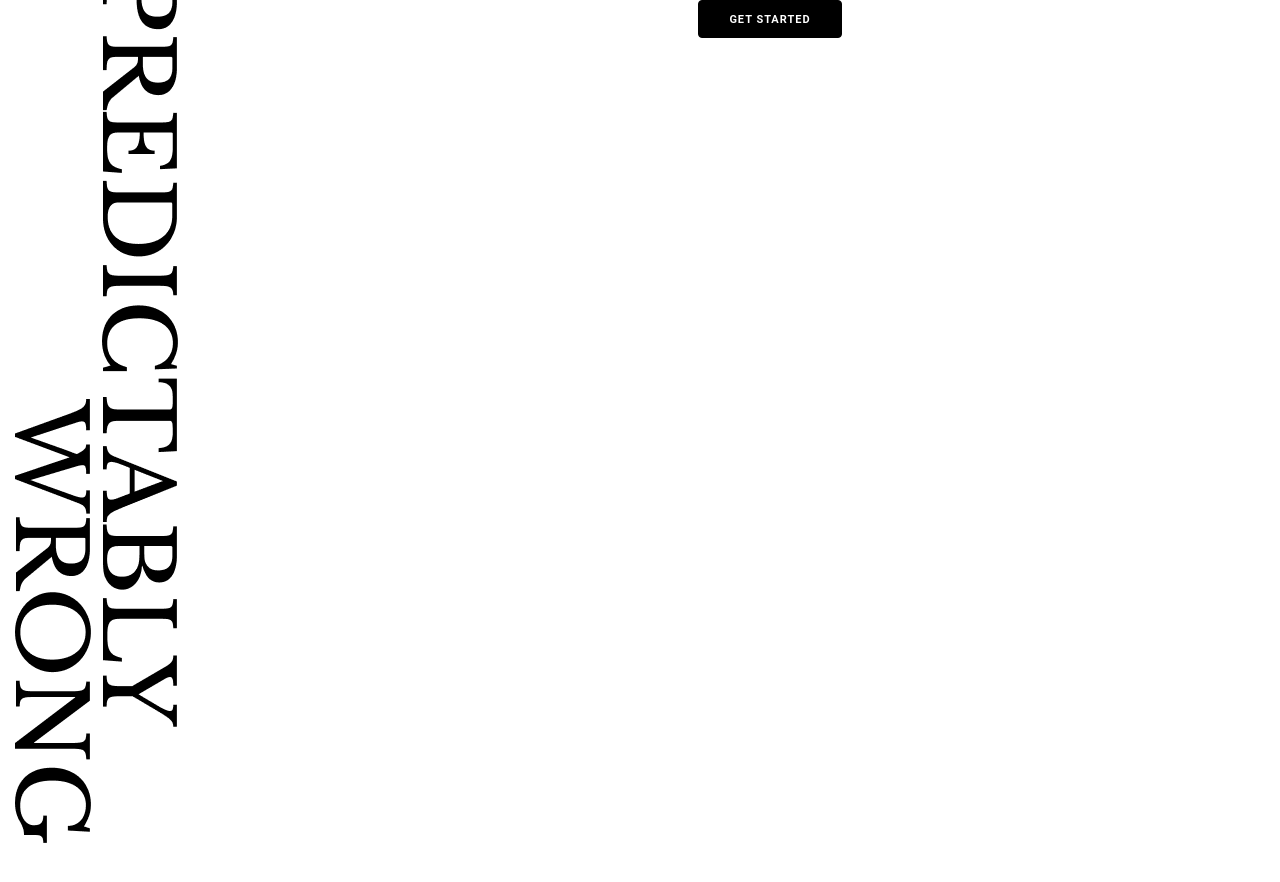
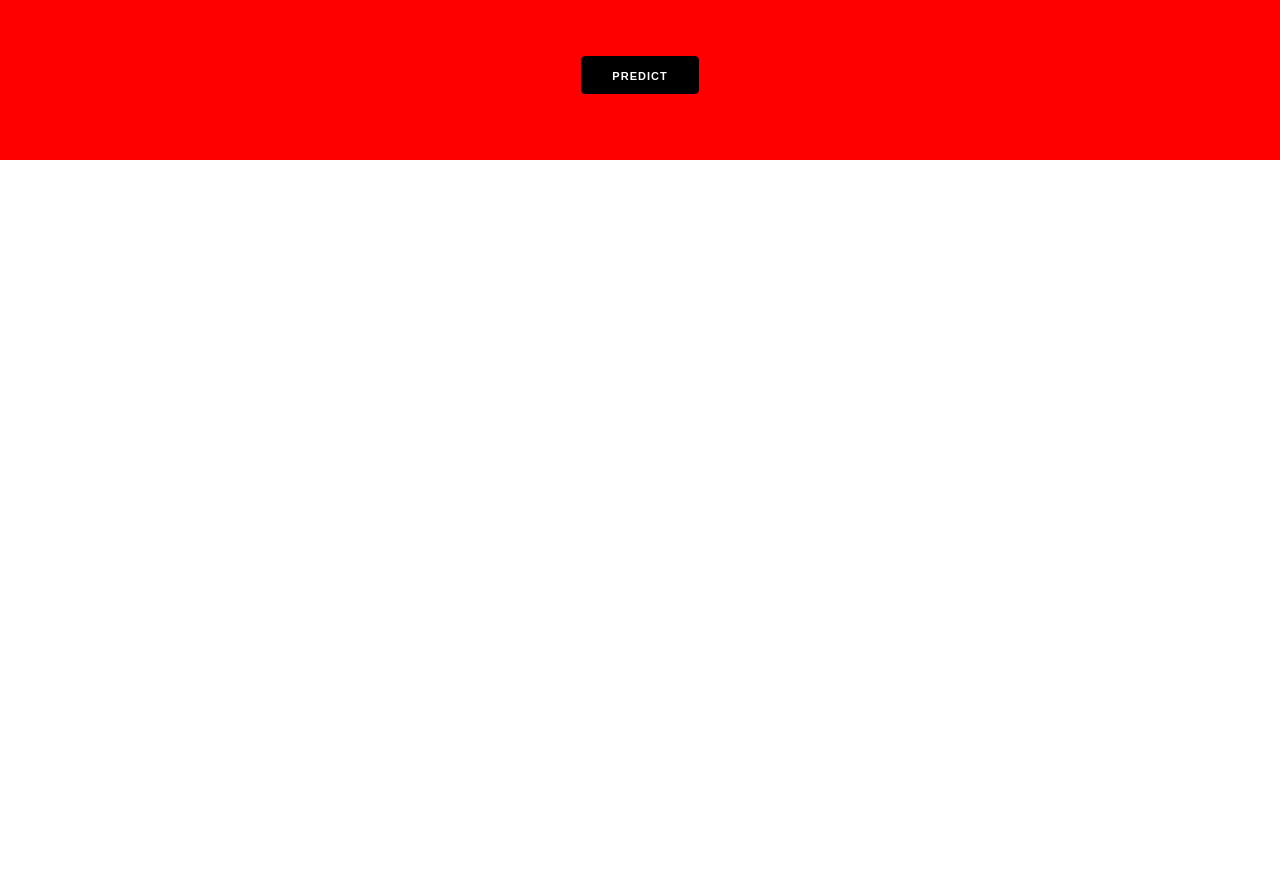
Before and after one commit to invertalwaysinvert/decisionJournal, a React (Create React App) app in the folder journal/: page /home in a window 1280 px wide. Shown: the top 882 px of the page. After the commit the page ends 800 px from the top, so only its background shows below. Built offline with nearby package versions, Linux system fonts and the light colour scheme.

Commit message:
Adds routing to the app and dashboard

```diff
--- a/journal/package.json
+++ b/journal/package.json
@@ -9,6 +9,7 @@
     "milligram": "^1.4.1",
     "react": "^17.0.1",
     "react-dom": "^17.0.1",
+    "react-router-dom": "^5.2.0",
     "react-scripts": "4.0.1",
     "web-vitals": "^0.2.4"
   },
--- a/journal/src/App.css
+++ b/journal/src/App.css
@@ -10,12 +10,8 @@
   height: 100vh;
 }
 
-.title-a {
-  transform: rotate(90deg);
-}
-
-.title-b {
-  transform: rotate(90deg);
+.logo {
+  height: 100vh;
 }
 
 .content {
@@ -23,6 +19,7 @@
   flex-direction: row;
   align-items: center;
   justify-content: center;
+  height: 100vh;
 }
 
 .button-black {
--- a/journal/src/App.js
+++ b/journal/src/App.js
@@ -1,23 +1,15 @@
 import "../node_modules/milligram/dist/milligram.css";
 import "./App.css";
-import logo from "./logo.png";
+import { Switch, Route, Link } from "react-router-dom";
+import { Homepage } from "./Homepage";
+import { Dashboard } from "./Dashboard";
 
 function App() {
   return (
-    <div className="homepage row">
-      <div className="column column-20">
-        <div className="title">
-          <img src={logo} alt="logo" />
-        </div>
-      </div>
-      <div className="column">
-        <div className="content">
-          <a href="/asdf" className="button button-black">
-            Get Started
-          </a>
-        </div>
-      </div>
-    </div>
+    <Switch>
+      <Route exact path="/" component={Homepage} />
+      <Route path="/home" component={Dashboard} />
+    </Switch>
   );
 }
 
--- /dev/null
+++ b/journal/src/Dashboard.css
@@ -0,0 +1,12 @@
+.page {
+  /* width: 100vw; */
+}
+
+.toolbar {
+  display: flex;
+  flex-direction: row;
+  justify-content: center;
+  align-items: center;
+  height: 20vh;
+  background-color: red;
+}
--- /dev/null
+++ b/journal/src/Dashboard.jsx
@@ -0,0 +1,11 @@
+import "./Dashboard.css";
+
+export const Dashboard = () => {
+  return (
+    <div className="page">
+      <div className="toolbar">
+        <button className="button button-black">Predict</button>
+      </div>
+    </div>
+  );
+};
--- /dev/null
+++ b/journal/src/Homepage.jsx
@@ -0,0 +1,21 @@
+import logo from "./logo.png";
+import { Link } from "react-router-dom";
+
+export const Homepage = () => {
+  return (
+    <div className="homepage row">
+      <div className="column column-20">
+        <div className="title">
+          <img src={logo} alt="logo" id="logo" />
+        </div>
+      </div>
+      <div className="column">
+        <div className="content">
+          <Link to="/home">
+            <button className="button button-black">Get Started</button>
+          </Link>
+        </div>
+      </div>
+    </div>
+  );
+};
--- a/journal/src/index.js
+++ b/journal/src/index.js
@@ -1,14 +1,17 @@
-import React from 'react';
-import ReactDOM from 'react-dom';
-import './index.css';
-import App from './App';
-import reportWebVitals from './reportWebVitals';
+import React from "react";
+import ReactDOM from "react-dom";
+import { BrowserRouter } from "react-router-dom";
+import "./index.css";
+import App from "./App";
+import reportWebVitals from "./reportWebVitals";
 
 ReactDOM.render(
   <React.StrictMode>
-    <App />
+    <BrowserRouter>
+      <App />
+    </BrowserRouter>
   </React.StrictMode>,
-  document.getElementById('root')
+  document.getElementById("root")
 );
 
 // If you want to start measuring performance in your app, pass a function
```
Also changed, not shown: 2 other files (tests, documents, lock files or other folders).
